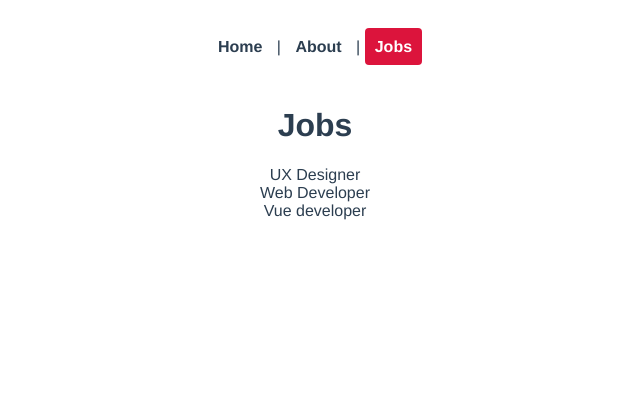
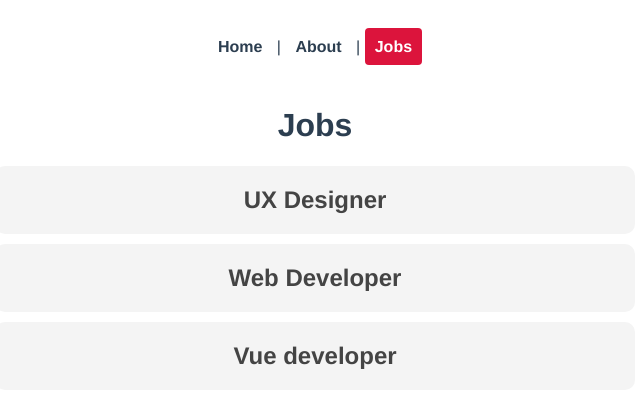
Before and after one commit to MwangiSara/euv, a Vue app in the folder my_kazi/: page /jobs in a window 1280 px wide. Shown: the top 408 px of the page, without its empty margins (325-965 px from the left). Built offline with nearby package versions, Linux system fonts and the light colour scheme.

Commit message:
dynamic routing

```diff
--- a/my_kazi/src/App.vue
+++ b/my_kazi/src/App.vue
@@ -1,6 +1,7 @@
 <template>
   <nav>
     <router-link to="/">Home</router-link> |
+    <!-- <router-link>: This is a core component provided by Vue Router. It is used to create clickable links that navigate between different routes in your application. -->
     <router-link :to="{ name : 'about'}">About</router-link> |
     <router-link :to="{ name : 'jobs'}">Jobs</router-link>
   </nav>
--- a/my_kazi/src/router/index.js
+++ b/my_kazi/src/router/index.js
@@ -2,6 +2,7 @@ import { createRouter, createWebHistory } from 'vue-router'
 import HomeView from '../views/HomeView.vue'
 import About from '../views/AboutView.vue'
 import Jobs from '../views/jobs/Jobs.vue'
+import JobDetails from '@/views/jobs/JobDetails.vue'
 
 
 const routes = [
@@ -19,6 +20,17 @@ const routes = [
     path: '/jobs',
     name: 'jobs',
     component: Jobs
+  },
+  {
+    path: '/jobs/:id',
+    name: 'JobDetails',
+    component: JobDetails,
+    props: true
+  },
+  //creating redirect
+  {
+    path: '/all-jobs',
+    redirect: '/jobs'
   }
 ]
 
--- a/my_kazi/src/views/jobs/JobDetails.vue
+++ b/my_kazi/src/views/jobs/JobDetails.vue
@@ -0,0 +1,22 @@
+<template>
+  <h1>Job Details</h1>
+  <!-- <p>Job Id is: {{ $route.params.id }}</p> -->
+  <p>Job Id is: {{ id }}</p>
+  <!-- $route: This refers to the current route object accessible within Vue components. -->
+  <!-- .params: This is a property on the $route object that holds an object containing all the route parameters extracted from the URL. -->
+</template>
+
+<script>
+export default {
+  props: ['id'], // fetching id object as a prop from the jobs.vue file
+  data(){
+    return{
+      // id: this.$route.params.id //no need for this line coz we are geting the id as a prop
+    }
+  }
+}
+</script>
+
+<style>
+
+</style>
--- a/my_kazi/src/views/jobs/Jobs.vue
+++ b/my_kazi/src/views/jobs/Jobs.vue
@@ -1,7 +1,9 @@
 <template>
   <h1>Jobs</h1>
-  <div v-for="job in jobs" :key="job.id">
-    {{ job.title }}
+  <div v-for="job in jobs" :key="job.id" class="job">
+    <router-link :to="{ name: 'JobDetails', params: {id: job.id}}"> <h2>{{ job.title }} </h2></router-link>
+    <!-- name: This property specifies the name of a route you have defined in your router configuration. Here, it's set to "JobDetails".
+    params (optional): This property is an optional object that allows you to pass parameters to the target route. In this case, it's used to dynamically set the id parameter. -->
   </div>
 </template>
 
@@ -21,5 +23,19 @@ data(){
 </script>
 
 <style>
-
+.job h2{
+  background: #f4f4f4;
+  padding: 20px;
+  border-radius: 10px;
+  margin: 10px auto;
+  max-width: 600px;
+  cursor: pointer;
+  color: #444;
+}
+.job h2:hover{
+  background: #ddd;
+}
+.job a{
+  text-decoration: none;
+}
 </style>
```
Also changed, not shown: 1 other file (tests, documents, lock files or other folders).
